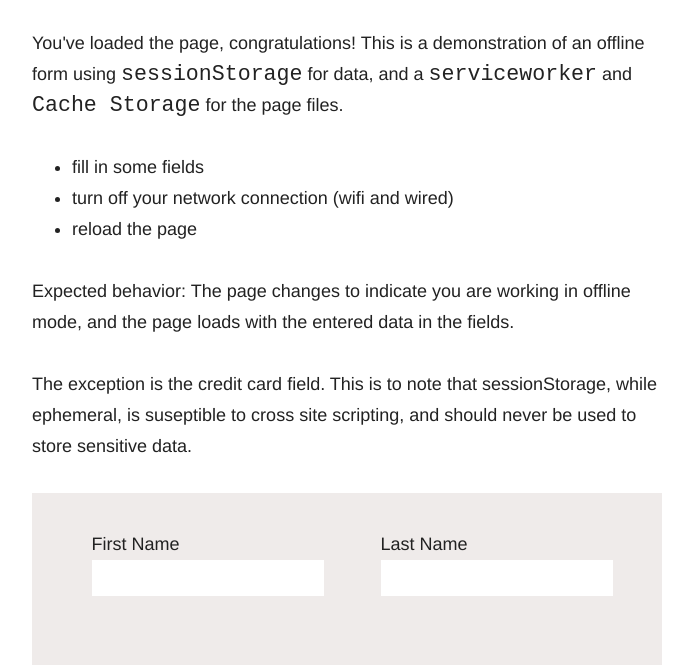
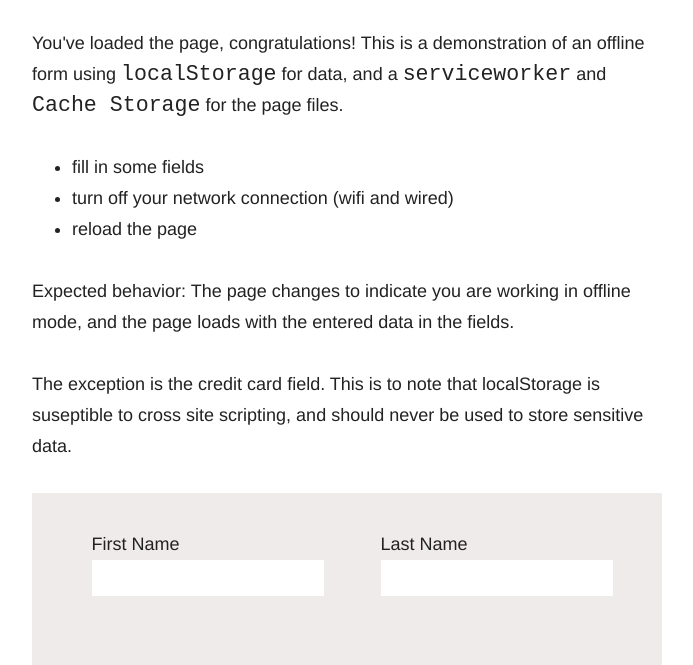
Before and after one commit to claytron5000/offline-form, a React app: page src/index.html in a window 1280 px wide. Shown: the part 65-730 px from the top of the page, without its empty margins (293-986 px from the left). Built offline with nearby package versions, Linux system fonts and the light colour scheme.

Commit message:
Clean up text

```diff
--- a/src/index.html
+++ b/src/index.html
@@ -13,8 +13,8 @@
 <body>
   <h1>An offline example form</h1>
   <p>You&#39;ve loaded the page, congratulations! This is a demonstration of an offline form using <span
-      class="pre">sessionStorage</span> for data, and a <span class="pre">serviceworker</span> and <span
-      class="pre">Cache Storage</span> for the page files. </p>
+      class="pre">localStorage</span> for data, and a <span class="pre">serviceworker</span> and <span class="pre">Cache
+      Storage</span> for the page files. </p>
 
   <ul>
     <li>fill in some fields</li>
@@ -25,7 +25,7 @@
   <p>Expected behavior: The page changes to indicate you are working in offline mode, and the page loads with the
     entered data in the fields. </p>
 
-  <p>The exception is the credit card field. This is to note that sessionStorage, while ephemeral, is suseptible to
+  <p>The exception is the credit card field. This is to note that localStorage is suseptible to
     cross site scripting, and should never be used to store sensitive data.</p>
   <div id="root"></div>
   <script>
```
